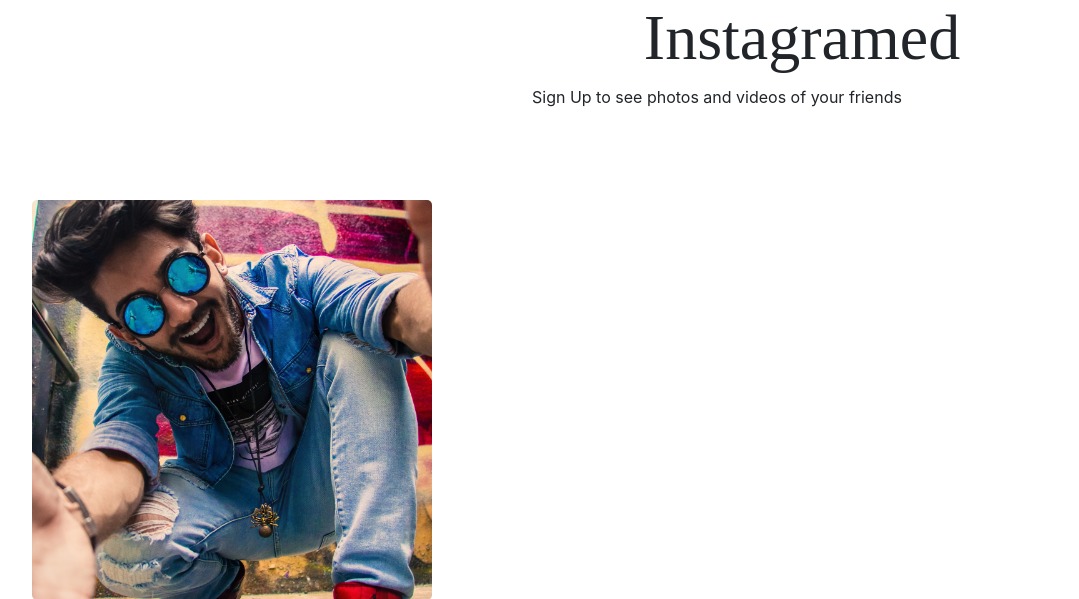
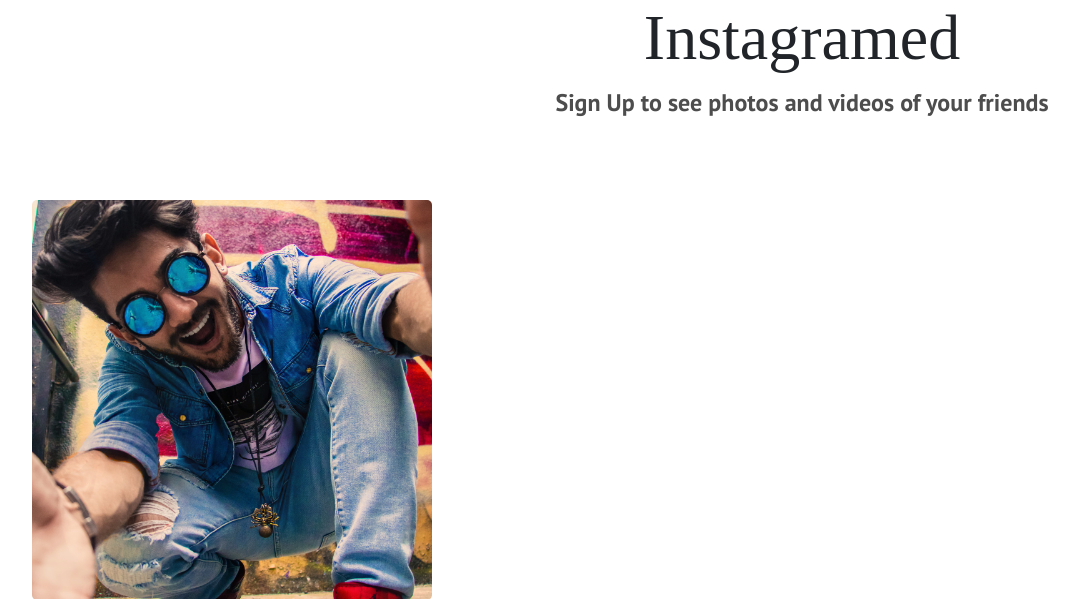
Before and after one commit to Mantongash/instagramed, a Django app: page / in a window 1280 px wide. Shown: the top 599 px of the page, without its empty margins (123-1202 px from the left). Run offline with Django 3.2, Linux system fonts and the light colour scheme; some libraries are stand-ins or nearby versions; some web fonts are replaced.

Commit message:
Styled sugn up paragraph

```diff
--- a/insta/templates/insta/index.html
+++ b/insta/templates/insta/index.html
@@ -8,7 +8,7 @@
     </div>
     <div class="col-md-6">
       <h3 class="title text-center">Instagramed</h3>
-      <p>Sign Up to see photos and videos of your friends</p>
+      <p class="signup text-center">Sign Up to see photos and videos of your friends</p>
     </div>
   </div>
 </div>
--- a/static/css/main.css
+++ b/static/css/main.css
@@ -16,6 +16,13 @@
 .title {
   font-family: "Billabong";
   font-size: 4rem;
+}
+
+.signup {
+  font-family: "PT Sans";
+  font-weight: 700;
+  color: #4d4d4d;
+  font-size: 1.5rem;
 }
 
 .slider {
```
